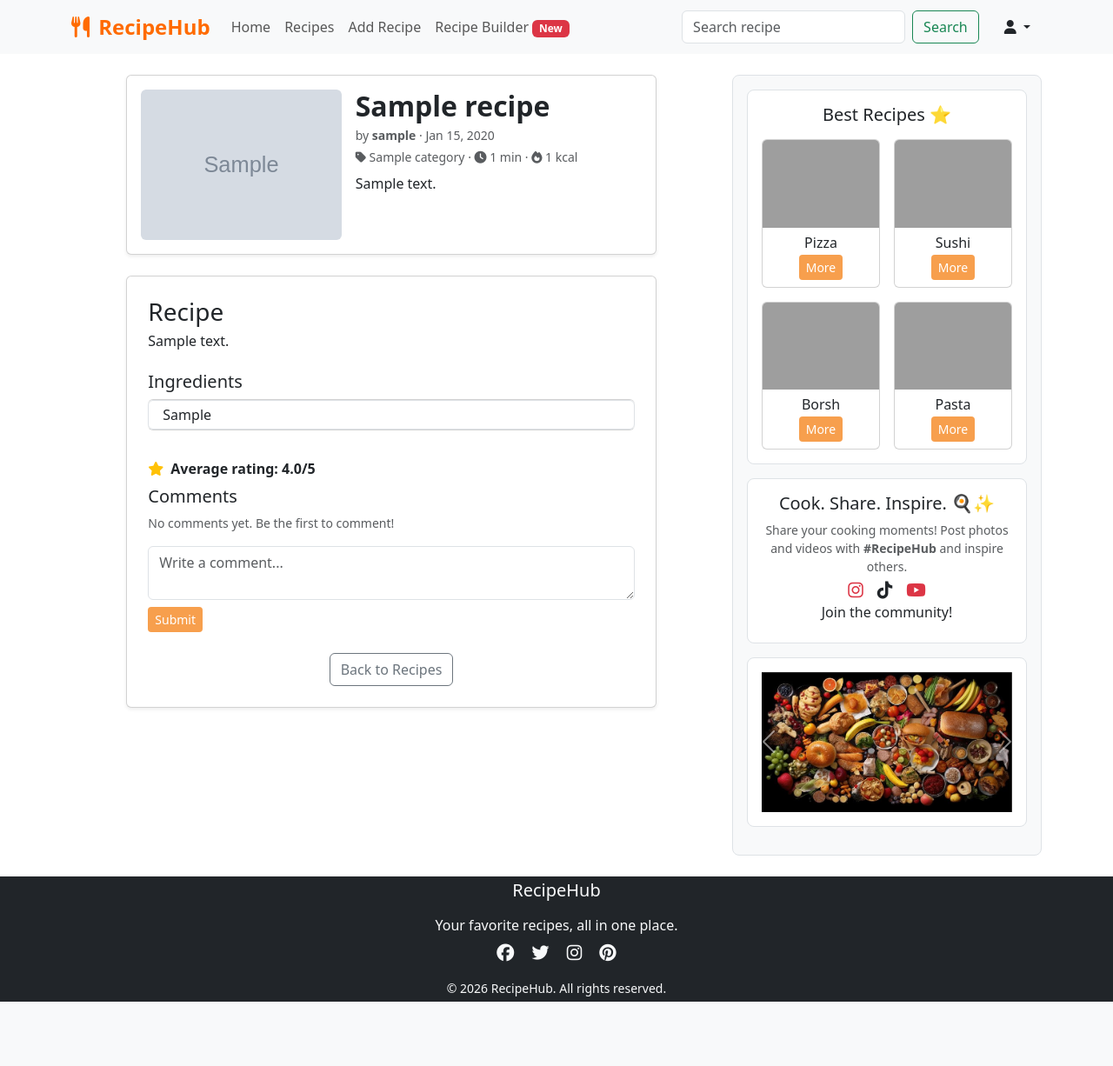
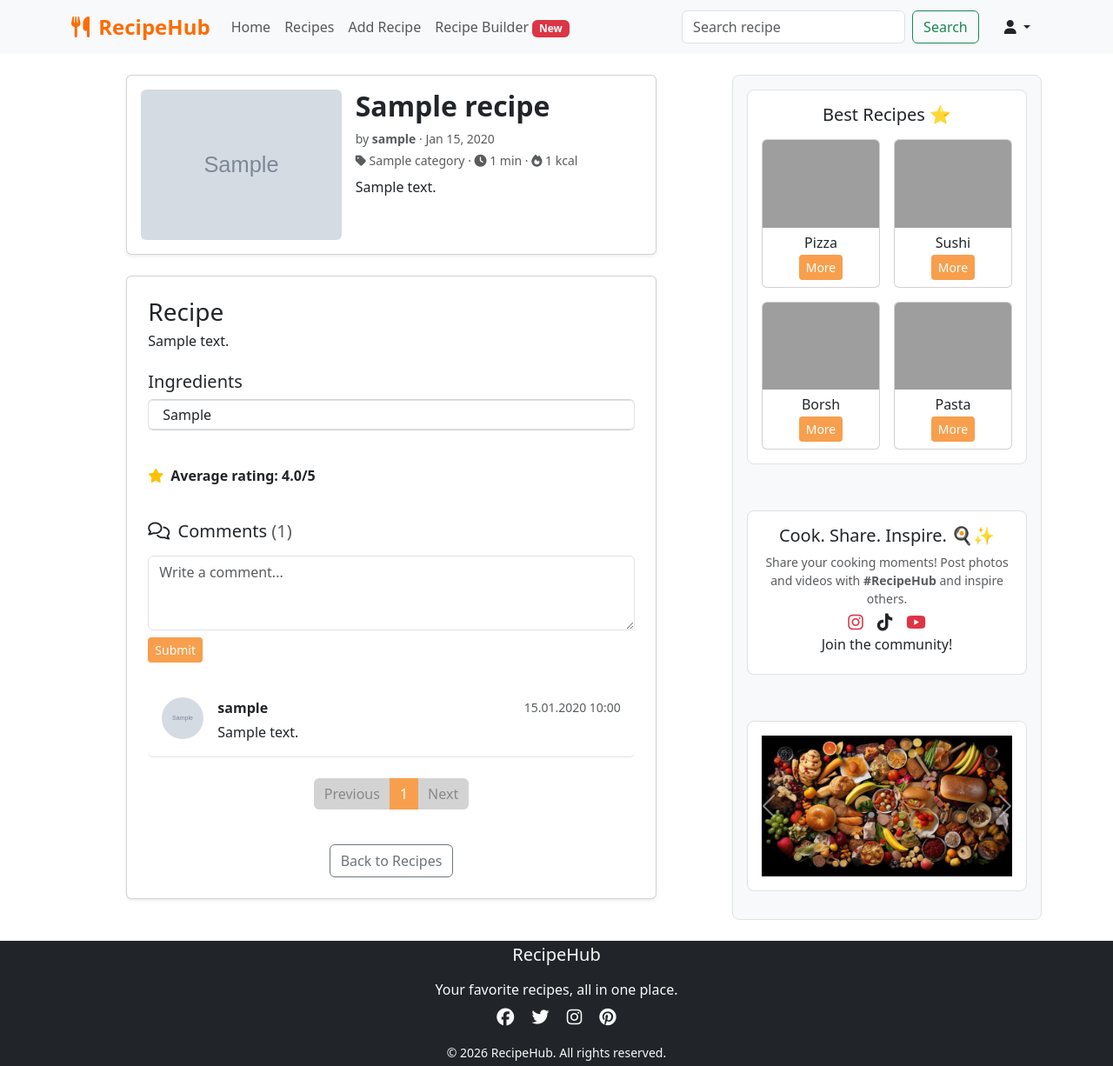
Before and after one commit to vitaleoneee/recipehub, a Django app: a page that uses recipehub/apps/recipes/templates/recipes/recipe_detail.html in a window 1280 px wide. Shown: the whole page at 87% size. Before the commit the page ends 1152 px from the top, so only its background shows below. Run offline with Django 5.2, Linux system fonts and the light colour scheme; a user stored in the database is signed in; tables that the repository leaves empty hold one stand-in row (values such as "Sample post"); grey boxes marked "Sample" are stand-in pictures; parts of the project's set-up code (start-up, migrations or seed data) failed here and were passed over; some libraries are stand-ins or nearby versions; grey boxes are pictures that could not be loaded.

Commit message:
feat: create Comment model, template part for comment, pagination move to a separate file

```diff
--- /dev/null
+++ b/recipehub/apps/recipes/templates/includes/pagination.html
@@ -0,0 +1,36 @@
+<nav class="mt-4" aria-label="Page navigation">
+    <ul class="pagination justify-content-center">
+
+        {% if page_obj.has_previous %}
+            <li class="page-item">
+                <a class="page-link" href="?page={{ page_obj.previous_page_number }}">
+                    Previous
+                </a>
+            </li>
+        {% else %}
+            <li class="page-item disabled">
+                <span class="page-link">Previous</span>
+            </li>
+        {% endif %}
+
+        {% for page in page_obj.paginator.page_range %}
+            {% if page >= page_obj.number|add:-2 and page <= page_obj.number|add:2 %}
+                <li class="page-item {% if page == page_obj.number %}active{% endif %}">
+                    <a class="page-link" href="?page={{ page }}">{{ page }}</a>
+                </li>
+            {% endif %}
+        {% endfor %}
+        {% if page_obj.has_next %}
+            <li class="page-item">
+                <a class="page-link" href="?page={{ page_obj.next_page_number }}">
+                    Next
+                </a>
+            </li>
+        {% else %}
+            <li class="page-item disabled">
+                <span class="page-link">Next</span>
+            </li>
+        {% endif %}
+
+    </ul>
+</nav>
--- a/recipehub/apps/recipes/templates/recipes/recipe_detail.html
+++ b/recipehub/apps/recipes/templates/recipes/recipe_detail.html
@@ -8,16 +8,20 @@
 {% block content %}
     <div class="row justify-content-center">
         <div class="col-12 col-lg-10">
+
+            {# RECIPE CARD #}
             <div class="card shadow-sm mb-4 p-3">
                 <div class="row g-3 align-items-start">
                     <div class="col-md-5">
                         <div class="ratio ratio-4x3 rounded overflow-hidden">
                             {% if recipe.photo %}
-                                <img src="{{ recipe.photo.url }}" class="card-img-top h-100 w-100 object-fit-cover"
+                                <img src="{{ recipe.photo.url }}"
+                                     class="card-img-top h-100 w-100 object-fit-cover"
                                      alt="{{ recipe.name }}">
                             {% else %}
                                 <img src="{% static 'images/no-photo.jpg' %}"
-                                     class="card-img-top h-100 w-100 object-fit-cover" alt="no photo yet">
+                                     class="card-img-top h-100 w-100 object-fit-cover"
+                                     alt="no photo yet">
                             {% endif %}
                         </div>
                     </div>
@@ -25,9 +29,10 @@
                     <div class="col-md-7 d-flex flex-column justify-content-start">
                         <div class="d-flex flex-column flex-sm-row align-items-sm-center justify-content-between">
                             <h2 class="fw-bold mb-2 mb-sm-0">{{ recipe.name }}</h2>
+
                             {% if request.user != recipe.user %}
                                 <button id="favorite-btn"
-                                        class="btn btn-sm btn-outline-danger ms-0 ms-sm-2 mt-2 mt-sm-0"
+                                        class="btn btn-sm btn-outline-danger mt-2 mt-sm-0"
                                         data-slug="{{ recipe.slug }}"
                                         data-is-favorited="{{ recipe.is_favorited }}">
                                     <i class="fa-{% if is_favorited %}solid{% else %}regular{% endif %} fa-heart me-1"></i>
@@ -35,17 +40,24 @@
                                 </button>
                             {% endif %}
                         </div>
-                        <p class="text-muted small mb-1 mt-2 mt-sm-1">
-                            by <strong>{{ recipe.user.username }}</strong> · {{ recipe.created_at|date:"M d, Y" }}
+
+                        <p class="text-muted small mb-1 mt-2">
+                            by <strong>{{ recipe.user.username }}</strong>
+                            · {{ recipe.created_at|date:"M d, Y" }}
                         </p>
+
                         <p class="text-muted small mb-2">
-                            {% if recipe.category %}<i class="fa-solid fa-tag"></i>
-                                {{ recipe.category.name }}{% endif %}
-                            {% if recipe.cooking_time %} · <i class="fa-solid fa-clock"></i> {{ recipe.cooking_time }}
-                                min{% endif %}
-                            {% if recipe.calories %} · <i class="fa-solid fa-fire"></i> {{ recipe.calories }}
-                                kcal{% endif %}
+                            {% if recipe.category %}
+                                <i class="fa-solid fa-tag"></i> {{ recipe.category.name }}
+                            {% endif %}
+                            {% if recipe.cooking_time %}
+                                · <i class="fa-solid fa-clock"></i> {{ recipe.cooking_time }} min
+                            {% endif %}
+                            {% if recipe.calories %}
+                                · <i class="fa-solid fa-fire"></i> {{ recipe.calories }} kcal
+                            {% endif %}
                         </p>
+
                         {% if recipe.announcement_text %}
                             <p>{{ recipe.announcement_text }}</p>
                         {% endif %}
@@ -53,12 +65,14 @@
                 </div>
             </div>
 
+            {# DETAILS CARD #}
+            <div class="card shadow-sm p-4 mb-4">
 
-            <div class="card shadow-sm p-4 mb-4">
                 {% if recipe.recipe_text %}
                     <h3 class="mb-2">Recipe</h3>
                     <h6>{{ recipe.recipe_text|linebreaks }}</h6>
                 {% endif %}
+
                 {% if recipe.ingredients %}
                     <h5 class="mb-2">Ingredients</h5>
                     <ul class="list-group mb-3">
@@ -68,43 +82,113 @@
                     </ul>
                 {% endif %}
 
-                <div id="rate_div" class="my-2">
+                {# RATING #}
+                <div id="rate_div" class="my-3">
                     {% if request.user != recipe.user %}
                         <h5>Rate this recipe:</h5>
                         <div id="star-rating" data-slug="{{ recipe.slug }}">
-                            <i class="fa-regular fa-star fa-lg me-1 cursor-pointer"></i>
-                            <i class="fa-regular fa-star fa-lg me-1 cursor-pointer"></i>
-                            <i class="fa-regular fa-star fa-lg me-1 cursor-pointer"></i>
-                            <i class="fa-regular fa-star fa-lg me-1 cursor-pointer"></i>
-                            <i class="fa-regular fa-star fa-lg me-1 cursor-pointer"></i>
+                            {% for _ in "12345" %}
+                                <i class="fa-regular fa-star fa-lg me-1 cursor-pointer"></i>
+                            {% endfor %}
                         </div>
                     {% endif %}
+
                     <div id="rating-info" class="mt-2 d-flex align-items-center gap-2">
                         {% if not average_rating %}
                             <span class="text-muted fst-italic">No ratings yet – be the first!</span>
                         {% else %}
                             <i class="fa-solid fa-star text-warning"></i>
-                            <span class="fw-semibold">Average rating: {{ average_rating|floatformat:1 }}/5</span>
+                            <span class="fw-semibold">
+                            Average rating: {{ average_rating|floatformat:1 }}/5
+                        </span>
                         {% endif %}
                     </div>
                 </div>
-                <div class="{% if request.user != recipe.user %}mt-4{% else %}{% endif %}">
-                    <h5>Comments</h5>
-                    <div id="comments-section" class="mb-3">
-                        <p class="text-muted small">No comments yet. Be the first to comment!</p>
+
+                {# COMMENTS #}
+                <div class="mt-4">
+
+                    <h5 class="mb-3">
+                        <i class="fa-regular fa-comments me-1"></i>
+                        Comments
+                        {% if comments.paginator.count %}
+                            <span class="text-muted fw-normal">
+                            ({{ comments.paginator.count }})
+                        </span>
+                        {% endif %}
+                    </h5>
+
+                    {# COMMENT FORM #}
+                    {% if request.user.is_authenticated %}
+                        <form id="comment-form" class="mb-4">
+                            <div class="mb-2">
+                            <textarea class="form-control"
+                                      name="body"
+                                      rows="3"
+                                      maxlength="500"
+                                      placeholder="Write a comment..."
+                                      required></textarea>
+                            </div>
+                            <button type="submit" class="btn btn-orange btn-sm">
+                                Submit
+                            </button>
+                        </form>
+                    {% else %}
+                        <p class="text-muted small fst-italic mb-4">
+                            Please log in to leave a comment.
+                        </p>
+                    {% endif %}
+
+                    {# COMMENTS LIST #}
+                    <div id="comments-section">
+                        {% if comments %}
+                            <div class="list-group">
+                                {% for comment in comments %}
+                                    <div class="list-group-item px-3 py-3 border-0 border-bottom">
+                                        <div class="d-flex flex-column flex-sm-row">
+                                            <div class="flex-shrink-0 mb-2 mb-sm-0 me-sm-3 text-center text-sm-start">
+                                                {% if comment.user.photo %}
+                                                    <img src="{{ comment.user.photo.url }}"
+                                                         class="rounded-circle img-fluid"
+                                                         style="width:48px; height:48px; object-fit:cover;"
+                                                         alt="{{ comment.user.username }}">
+                                                {% else %}
+                                                    <img src="{% static 'images/no-photo.jpg' %}"
+                                                         class="rounded-circle img-fluid"
+                                                         style="width:48px; height:48px; object-fit:cover;"
+                                                         alt="avatar">
+                                                {% endif %}
+                                            </div>
+
+                                            <div class="flex-grow-1">
+                                                <div class="d-flex justify-content-between align-items-center mb-1 flex-wrap">
+                                                    <strong>{{ comment.user.username }}</strong>
+                                                    <small class="text-muted">{{ comment.created_at|date:"d.m.Y H:i" }}</small>
+                                                </div>
+                                                <p class="mb-0">{{ comment.body|linebreaksbr }}</p>
+                                            </div>
+                                        </div>
+                                    </div>
+                                {% endfor %}
+                            </div>
+
+                            {% include "includes/pagination.html" with page_obj=comments %}
+
+                        {% else %}
+                            <p class="text-muted fst-italic text-center py-3">
+                                No comments yet. Be the first!
+                            </p>
+                        {% endif %}
                     </div>
-
-                    <form id="comment-form">
-                        <div class="mb-2">
-                            <textarea class="form-control" placeholder="Write a comment..." rows="2"></textarea>
-                        </div>
-                        <button type="submit" class="btn btn-orange btn-sm">Submit</button>
-                    </form>
                 </div>
 
                 <div class="mt-4 text-center">
-                    <a href="{% url 'recipes:recipes-list' %}" class="btn btn-outline-secondary">Back to Recipes</a>
+                    <a href="{% url 'recipes:recipes-list' %}"
+                       class="btn btn-outline-secondary">
+                        Back to Recipes
+                    </a>
                 </div>
+
             </div>
         </div>
     </div>
--- a/recipehub/apps/recipes/views.py
+++ b/recipehub/apps/recipes/views.py
@@ -1,6 +1,7 @@
 import json
 
 from django.contrib.auth.decorators import login_required
+from django.core.paginator import Paginator
 from django.db.models.aggregates import Avg
 from django.http import JsonResponse
 from django.shortcuts import render, redirect, get_object_or_404
@@ -8,7 +9,7 @@ from django.views.generic import ListView
 
 from recipehub.apps.recipes.forms import RecipeForm
 from recipehub.apps.recipes.models import Recipe
-from recipehub.apps.reviews.models import Review
+from recipehub.apps.reviews.models import Review, Comment
 from recipehub.apps.users.models import UserRecipeFavorite
 
 
@@ -39,6 +40,12 @@ def recipe_detail(request, slug):
     is_favorited = UserRecipeFavorite.objects.filter(
         user=request.user, recipe=recipe
     ).exists()
+    comments = Comment.objects.filter(recipe=recipe)
+
+    paginator = Paginator(comments, 5)
+    page_number = request.GET.get("page")
+    comments_page = paginator.get_page(page_number)
+
     return render(
         request,
         "recipes/recipe_detail.html",
@@ -46,6 +53,7 @@ def recipe_detail(request, slug):
             "recipe": recipe,
             "average_rating": average_rating,
             "is_favorited": is_favorited,
+            "comments": comments_page,
         },
     )
 
--- a/recipehub/apps/reviews/admin.py
+++ b/recipehub/apps/reviews/admin.py
@@ -1,5 +1,6 @@
 from django.contrib import admin
 
-from recipehub.apps.reviews.models import Review
+from recipehub.apps.reviews.models import Review, Comment
 
 admin.site.register(Review)
+admin.site.register(Comment)
```
Also changed, not shown: recipehub/apps/recipes/templates/recipes/recipe_list.html (+1 -38 lines), recipehub/apps/reviews/models.py (+18 -0 lines), recipehub/apps/recipes/migrations/0003_alter_recipe_ingredients_alter_recipe_servings.py (added), recipehub/apps/reviews/migrations/0002_comment.py (added), recipehub/apps/reviews/migrations/0003_alter_comment_body.py (added), recipehub/apps/users/migrations/0002_alter_user_favorites.py (added).
